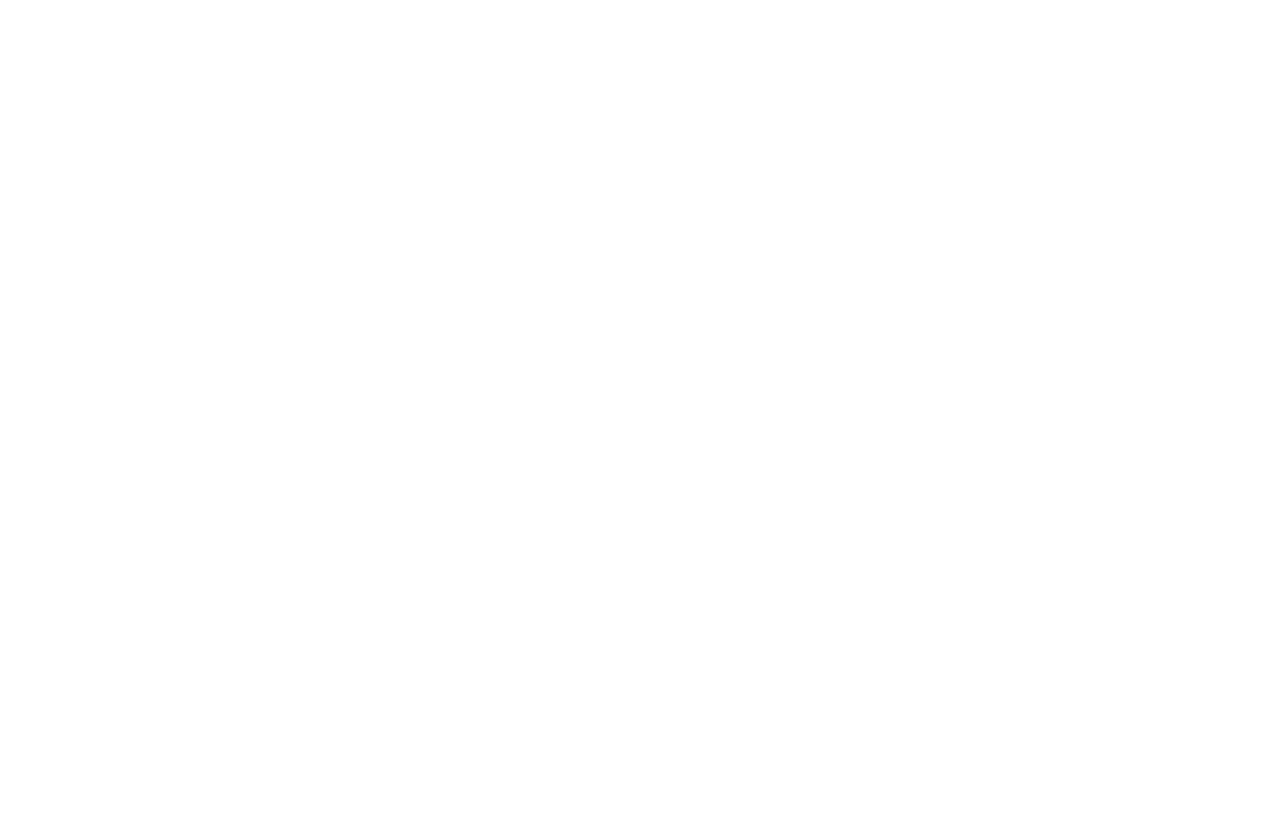
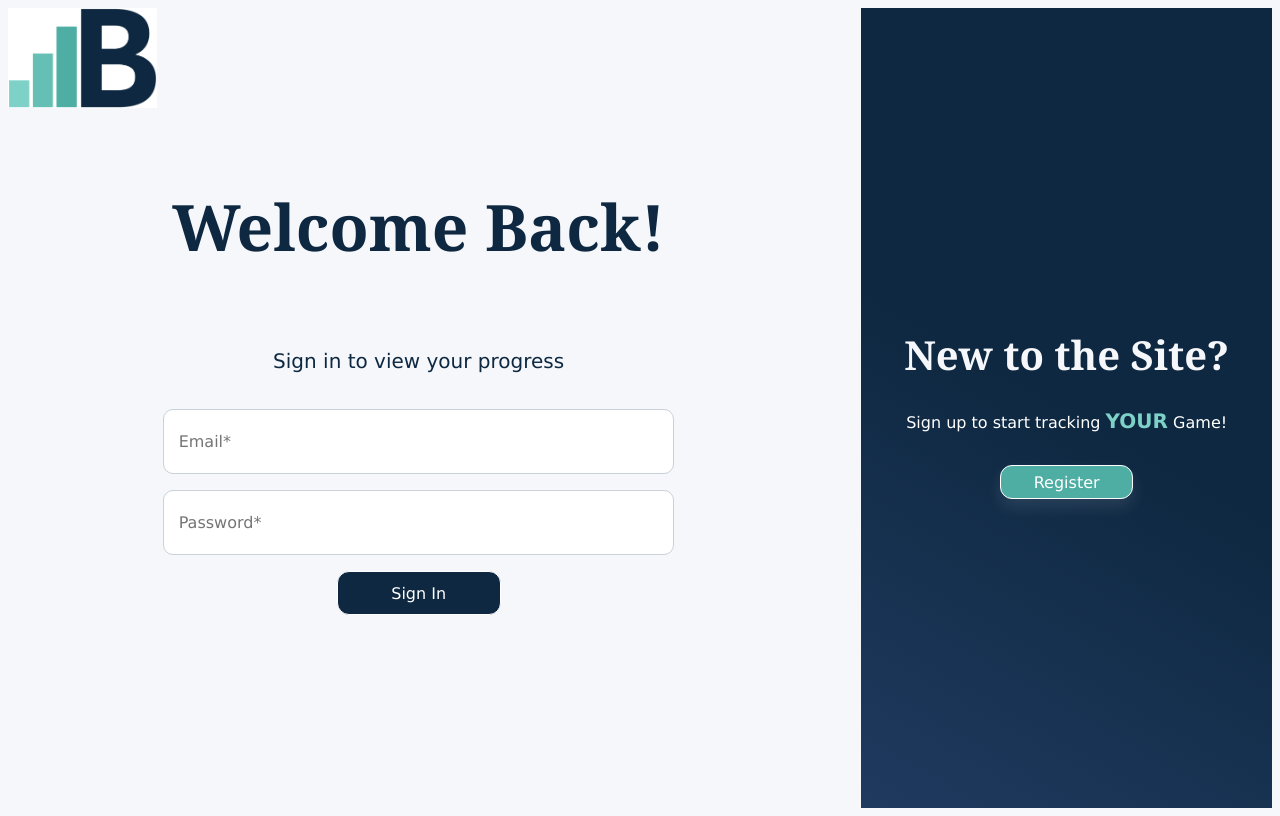
Before and after one commit to bbabbitt1/Shots-Gained-Putting, a plain HTML site: page index.html in a window 1280 px wide. Drawn offline with Linux system fonts and the light colour scheme.

Commit message:
sign-in page UI frontend

```diff
--- a/index.html
+++ b/index.html
@@ -3,9 +3,30 @@
 <head>
     <meta charset="UTF-8">
     <meta name="viewport" content="width=device-width, initial-scale=1.0">
-    <title>Document</title>
+    <title>SignIn</title>
+    <link rel="stylesheet" href="styles.css">
 </head>
-<body>
+<body style="background-color: #F5F7FA;">
+    <div class="container">
+        <div class="logo-card">
+            <img src="./bblogo.png" alt="Logo">
+            <hr>
+        </div>
+        <div class="signin-container">
+            <h1 id="signin-h1">Welcome Back!</h1>
+            <p id="signin-p">Sign in to view your progress</p>
+            <input type="text" placeholder="Email*" id="signin-email" required>
+        <input type="password" placeholder="Password*" id="signin-password" required>
+        <button id="signin-btn">Sign In</button>
 
+    </div>
+        <div class="register-container">
+            <div class="register-c1">
+                <h1 class="register-items" id="reg-h1">New to the Site?</h1>
+                <p class="register-items" id="reg-p">Sign up to start tracking <span>YOUR</span> Game!</p>
+                <button class="register-items" id="reg-btn">Register</button>
+            </div>
+        </div>
+    </div>
 </body>
 </html>
--- /dev/null
+++ b/styles.css
@@ -0,0 +1,213 @@
+
+.container {
+    display: grid;
+    grid-template-columns: 1fr minmax(100px,.5fr);;
+    flex-direction: column;
+    height: 100vh;
+    gap:2rem;
+}
+
+.logo-card {
+    max-height: 100px;
+    grid-row-start: 1;
+    display: flex;
+    justify-content: left;
+    align-items: center;
+}
+
+.logo-card{
+  grid-column: 1;
+  grid-row: 1;
+  height: 100px;
+  display: flex;
+  align-items: center;
+  justify-content: flex-start;
+}
+.logo-card img {
+    max-height: 100%;
+    height: auto;
+    object-fit: contain;
+}
+span{
+    font-family: 'Verdana';
+    font-size: 1.25rem;
+    color:#7DD1C7;
+    font-weight: bold;
+}
+
+hr{
+    border: 0;
+    margin-bottom: 5%;
+    height: 3px;
+    background: #E0E0E0;
+}
+
+.signin-container{
+  grid-column: 1;
+  height: auto;
+  display: flex;
+  flex-direction: column;
+  align-items: center;
+  justify-content: top;
+  gap: 1rem;
+    /* gap: 1rem; */
+}
+
+#signin-h1{
+    color:#0E2841;
+    font-family: 'Georgia', sans-serif;
+    text-align: center;
+    font-size:4rem;
+}
+#signin-p{
+    color:#0E2841;
+    font-family: 'Verdana';
+    font-weight: lighter;
+    font-size: 1.25rem;
+    text-align: center;
+    margin-left:20%;
+    margin-right:20%;
+}
+#signin-email,
+#signin-password{
+  width: min(30rem, 85%);
+  height: 44px;
+  padding: 0.6rem 0.9rem;
+  border-radius: 10px;
+  border: 1px solid #C9D1D9;
+  font-size: 1rem;
+  font-family: 'Verdana';
+  outline: none;
+  transition: border-color 0.2s ease, box-shadow 0.2s ease;
+}
+
+#signin-email:focus,
+#signin-password:focus{
+  border-color: #7DD1C7;
+  box-shadow: 0 0 0 3px rgba(125, 209, 199, 0.25);
+}
+
+#signin-btn {
+    display: block;
+    margin: 0 auto;
+    background-color: #0E2841;
+    box-shadow: 0 8px 16px 0 rgba(255,255,255,0.1);
+    border-radius: 12px;
+    border: 1px solid white;
+    color: white;
+    padding: 0.6rem 0.9rem;
+    text-align: center;
+    font-size: 16px;
+    text-decoration: none;
+    cursor: pointer;
+    font-family: 'Verdana';
+    min-height: 44px;
+    width: 20%;
+}
+
+#signin-btn:hover{
+    background-color: #E8ECF0;
+    border-color: #0E2841;
+    color:#0E2841;
+    font-size: 18px;
+    font-family: 'Verdana';
+}
+
+.register-container{
+    display: flex;
+    justify-content: center;
+    height: 100vh;
+    grid-column: 2;
+    grid-row-start: 1;
+    grid-row-end:8;
+    background: linear-gradient(210deg,#0E2841 , #0E2841,#1F3A5F );
+    justify-content: center;
+    align-items: center;
+    /* gap: 1rem; */
+}
+
+
+.register-items{
+    flex:1;
+    align-items: center;
+    /* padding: 2% */
+}
+
+#reg-h1{
+    color:#F5F7FA;
+    text-align: center;
+    font-family: 'Georgia', sans-serif;
+    font-size: 2.5rem;
+}
+
+#reg-p{
+    color:white;
+    font-family: 'Verdana';
+    font-weight: lighter;
+    font-size: 1rem;
+    text-align: center;
+    margin-bottom: 10%;
+    /* margin-left:5%;
+    margin-right:5%;
+    margin-top:10%; */
+    text-align: center;
+}
+
+#reg-btn{
+    display:block;
+    margin:0 auto;
+    background-color: #4FAEA3;
+    box-shadow: 0 8px 16px 0 rgba(255,255,255,0.1);
+    border-radius: 12px;
+    border:1px solid white;
+    color: white;
+    padding: 2% 10%;
+    text-align: center;
+    font-size: 16px;
+    text-decoration: none;
+    /* margin-right:33%;
+    margin-left: 30%; */
+    cursor: pointer;
+    font-family: 'Verdana';
+    margin-bottom: 5%;;
+}
+#reg-btn:hover{
+    background-color: #F5F7FA;
+    color:#0E2841;
+    font-size: 18px;
+}
+
+@media (max-width: 768px) {
+    .container {
+        display: flex;
+        flex-direction: column;
+        height: auto;
+        gap: 2rem;
+    }
+
+    .logo-card {
+    justify-content: center;
+    }
+
+
+    .signin-container {
+        order: 2;
+        height: auto;
+    }
+
+    .register-container {
+        order: 3;
+        height: auto;
+        background: linear-gradient(210deg, #0E2841, #0E2841, #1F3A5F);
+        justify-content: center;
+        align-items: center;
+    }
+
+    #signin-h1 {
+        font-size: 2.5rem;
+    }
+
+    #reg-h1 {
+        font-size: 2rem;
+    }
+}
```
Also changed, not shown: bblogo.png (added).
